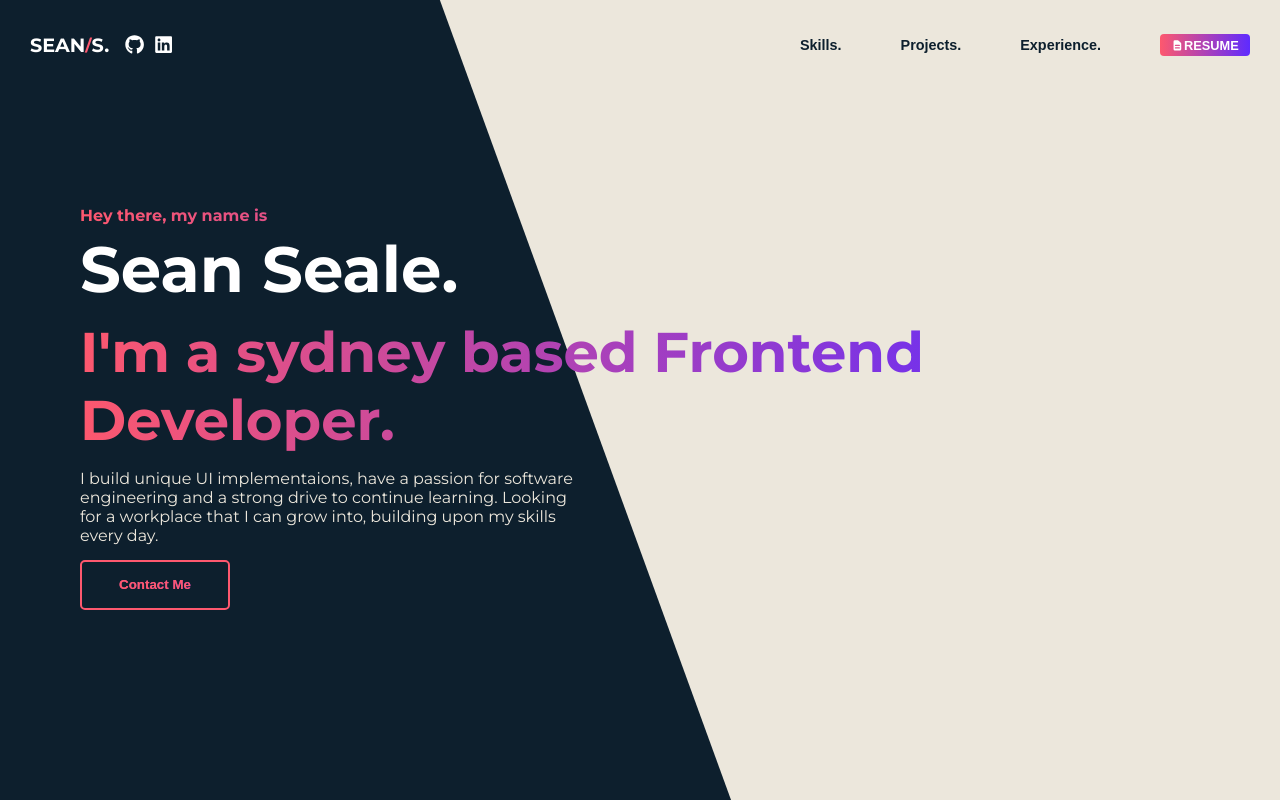
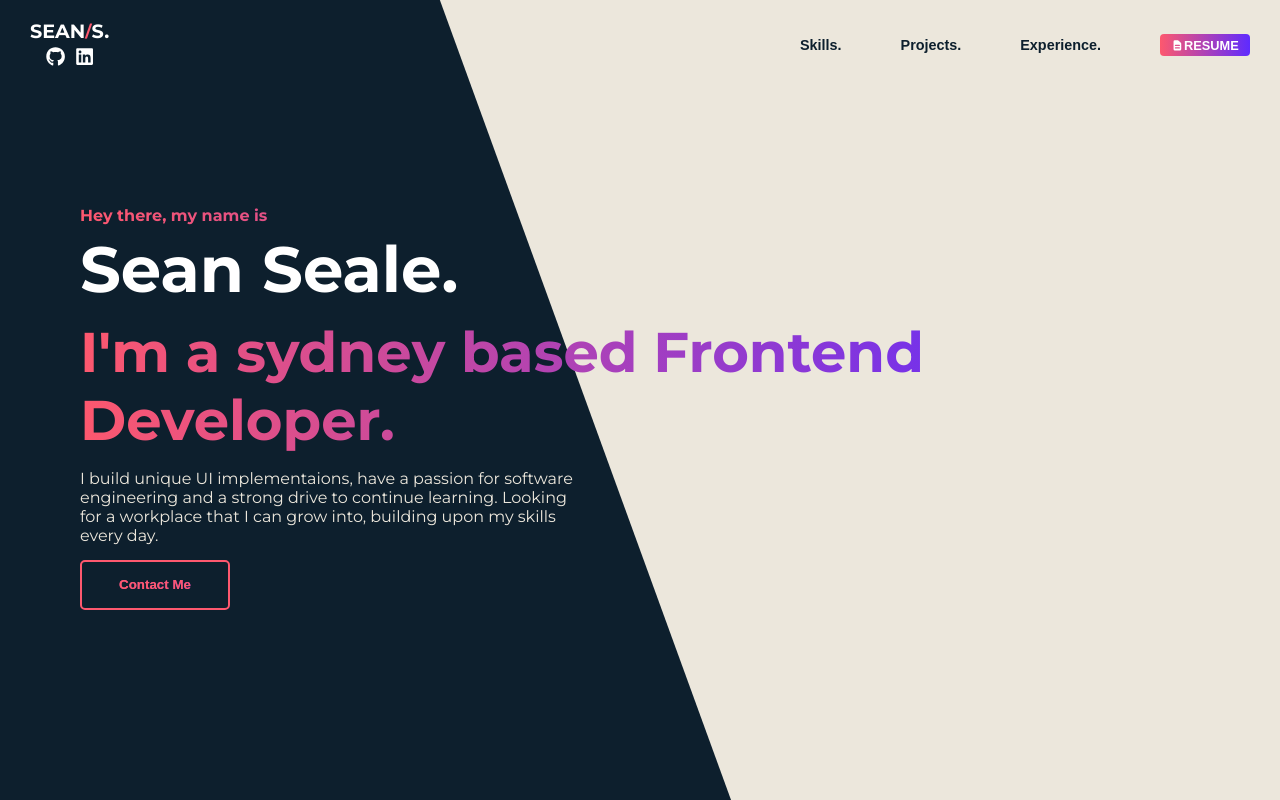
Before and after one commit to sseans/Portfolio-React, a React (Create React App) app: page / in a window 1280 px wide. Shown: the top 800 px of the page. Built offline with nearby package versions, Linux system fonts and the light colour scheme.

Commit message:
minor fix

```diff
--- a/src/Components/Hero/Hero.css
+++ b/src/Components/Hero/Hero.css
@@ -4,6 +4,7 @@
   display: flex;
   justify-content: center;
   align-items: center;
+  margin-top: 90px;
 }
 
 .hero-wrapper {
--- a/src/Components/Nav/Nav.css
+++ b/src/Components/Nav/Nav.css
@@ -5,6 +5,8 @@
   height: 90px;
   display: flex;
   justify-content: center;
+  position: fixed;
+  z-index: 99;
 }
 
 .nav-wrapper {
--- a/src/Components/Nav/Nav.js
+++ b/src/Components/Nav/Nav.js
@@ -50,14 +50,16 @@ const animationVariants = {
 };
 
 const navAnimationVariants = {
-  active: { opacity: 1 },
-  inactive: { opacity: 0 },
+  active: { y: 0, opacity: 1 },
+  inactive: { y: -120, opacity: 0 },
+  topPosition: { opacity: 1 },
+  stay: { y: 0, opacity: 0.9 },
 };
 
 export default function Nav({ appRef }) {
   const [mobileMenuActive, setMobileMenuActive] = useState(false);
   const [mobileMenuOpen, setMobileMenuOpen] = useState(false);
-  const [dropDownState, setDropDownState] = useState(false);
+  const [dropDownState, setDropDownState] = useState(true);
 
   // Determines size of screen and which menu to show (Uses Custom Hook)
   const { width } = useWindowDimensions();
@@ -72,21 +74,48 @@ export default function Nav({ appRef }) {
   const controls = useAnimation();
   controls.start(mobileMenuOpen === true ? "active" : "inactive");
 
-  const mainNavControls = useAnimation();
-  mainNavControls.start(dropDownState === true ? "inactive" : "active");
+  // Locks scroll when menu is open
+  useLockScroll(mobileMenuOpen);
 
-  // Locks scroll when menu is open
-  const scrollLockFunction = useLockScroll(mobileMenuOpen);
+  const scrollD = useScrollDirection();
+  console.log(`scrollD`, scrollD);
+
+  useEffect(() => {
+    if (scrollD === null) {
+      setDropDownState(null);
+    } else if (mobileMenuOpen === true) {
+      setDropDownState(true);
+    } else if (scrollD === "up") {
+      setDropDownState(true);
+    } else if (scrollD === "down" && dropDownState === "stay") {
+      setDropDownState(null);
+    } else if (scrollD === "down") {
+      setDropDownState(false);
+    }
+  }, [scrollD]);
+
+  const navControls = useAnimation();
+  navControls.start(
+    dropDownState === true
+      ? "active"
+      : dropDownState === false
+      ? "inactive"
+      : dropDownState === null
+      ? "topPosition"
+      : dropDownState === "stay"
+      ? "stay"
+      : null
+  );
 
   return (
-    <div className="nav">
+    <motion.div
+      variants={navAnimationVariants}
+      initial="inactive"
+      animate={navControls}
+      className="nav"
+    >
       <div className="nav-wrapper">
-        <motion.div
-          animate={mainNavControls}
-          initial="active"
-          variants={navAnimationVariants}
-          className="nav-icons"
-        >
+        <div>
           <div onClick={() => window.scrollTo(0, 0)} className="nav-icon">
             SEAN<span>/</span>S.
           </div>
@@ -108,17 +137,17 @@ export default function Nav({ appRef }) {
               <FaLinkedin />
             </a>
           </div>
-        </motion.div>
+        </div>
         {/* // Mobile Menu */}
         {mobileMenuActive === true ? (
           <>
-            <PopDownNav
+            {/* <PopDownNav
               openMenu={setMobileMenuOpen}
               statusOpenMenu={mobileMenuOpen}
               dropDownState={dropDownState}
               setDropDownState={setDropDownState}
               scrollToTop={() => window.scrollTo(0, 0)}
-            />
+            /> */}
             {mobileMenuOpen === true ? (
               <div
                 className="nav-mobile-menu-backdrop"
@@ -194,6 +223,6 @@ export default function Nav({ appRef }) {
           </ul>
         )}
       </div>
-    </div>
+    </motion.div>
   );
 }
```
